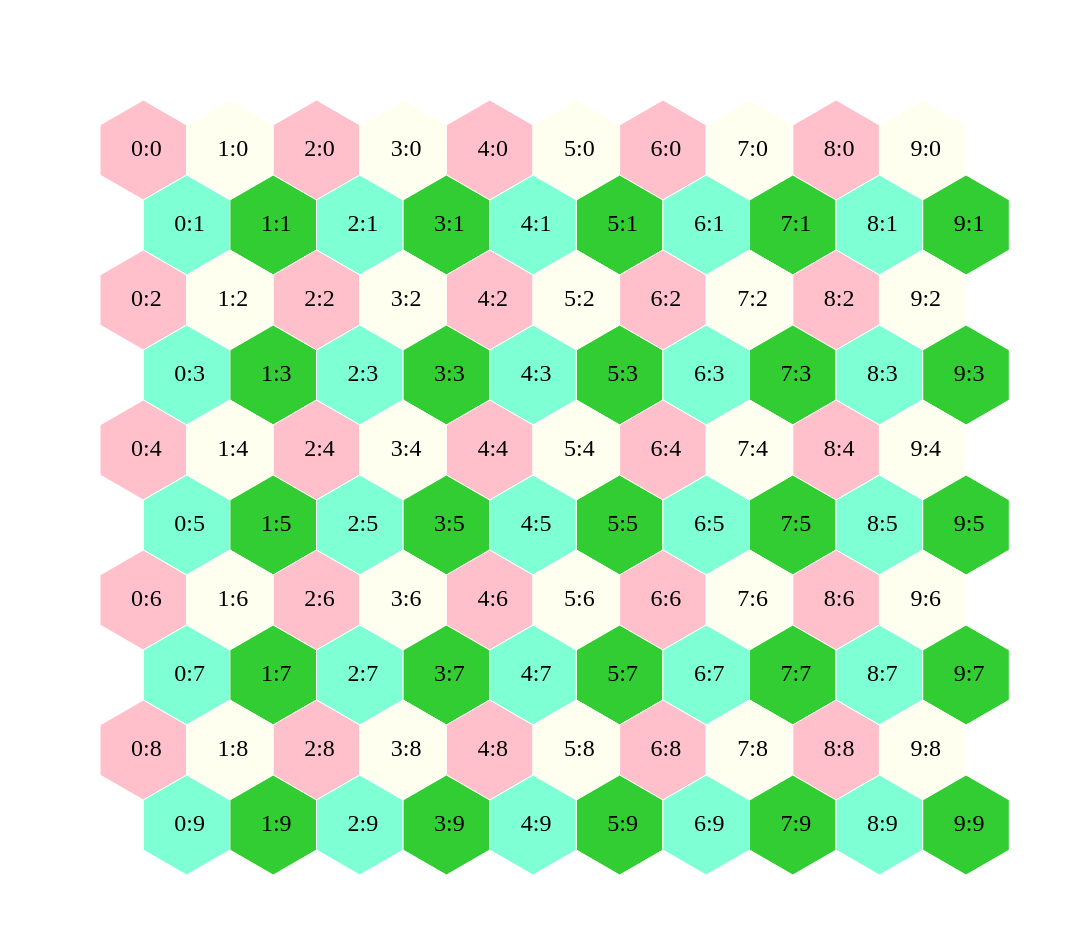
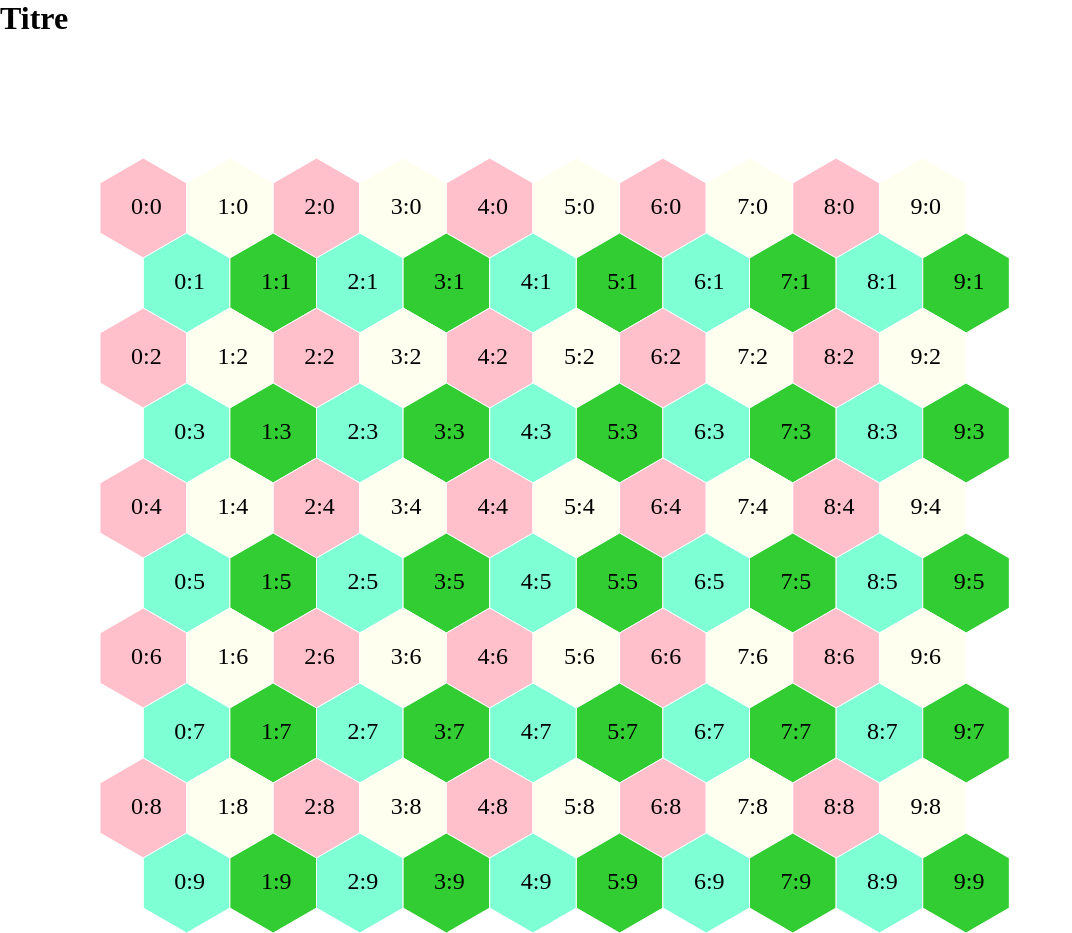
Before and after one commit to UEOJCD/ueo_mergereq, a website: page src/index.html in a window 1280 px wide. Shown: the top 933 px of the page, without its empty margins (0-1072 px from the left). Drawn offline with Linux system fonts and the light colour scheme.

Commit message:
modification

```diff
--- a/src/index.html
+++ b/src/index.html
@@ -3,6 +3,7 @@
     <link rel="stylesheet" type="text/css" href="index.css"/>
 </head>
 <body>
+<h1>Titre</h1>
 <canvas id="c1" width="1500" height="1500"></canvas>
 <canvas id="c2" width="1500" height="1500"></canvas>
 </body>
```
